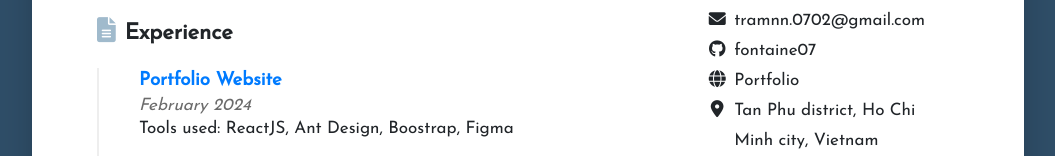
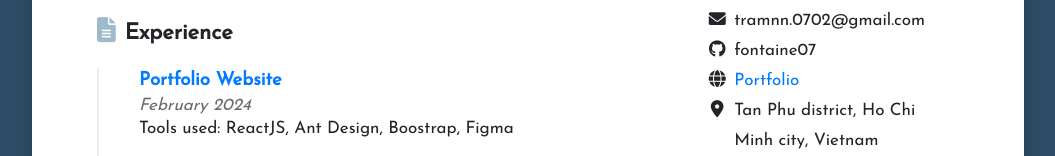
Before and after one commit to fontaine07/My_CV, a plain HTML site: page index.html in a window 1280 px wide. Shown: the part 209-365 px from the top of the page, without its empty margins (112-1167 px from the left). Drawn offline with nearby package versions, Linux system fonts and the light colour scheme.

Commit message:
Update index.html

```diff
--- a/index.html
+++ b/index.html
@@ -98,7 +98,7 @@
              <li><span class="fa-li"><i class="fa-solid fa-phone"></i></span>032 766 0021</li>
              <li><span class="fa-li"><i class="fa-solid fa-envelope"></i></span>tramnn.0702@gmail.com</li>
              <li><span class="fa-li"><i class="fa-brands fa-github"></i></span>fontaine07</li>
-             <li><span class="fa-li"><i class="fa-solid fa-globe"></i></span>Portfolio</li>
+             <li><span class="fa-li"><i class="fa-solid fa-globe"></i></span><a href="https://nguyenngoctram-portfolio.vercel.app/">Portfolio</a></li>
              <li><span class="fa-li"><i class="fa-solid fa-location-dot"></i></span>Tan Phu district, Ho Chi Minh city, Vietnam</li>
             </ul>
 
```
